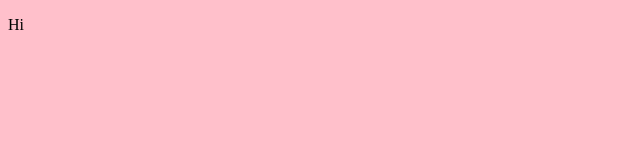
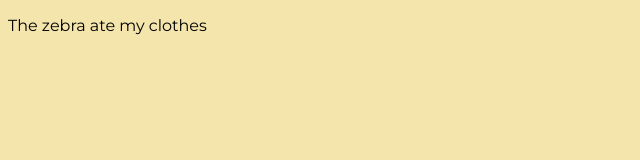
Before and after one commit to BiancaVid/BiancaVid.github.io, a plain HTML site: page index.html in a window 1280 px wide. Shown: the whole page, without its empty margins (0-640 px from the left). Drawn offline with Linux system fonts and the light colour scheme.

Commit message:
Change color and font

```diff
--- a/index.html
+++ b/index.html
@@ -2,10 +2,12 @@
 <html lang="en" dir="ltr">
   <head>
     <meta charset="utf-8">
+    <link href="https://fonts.googleapis.com/css2?family=Montserrat:ital,wght@0,400;0,700;1,400&display=swap" rel="stylesheet">
 
     <style>
       body {
-        background-color: pink;
+        background-color: #f3e5ab;
+        font-family: 'Montserrat', sans-serif;
       }
     </style>
 
@@ -13,7 +15,7 @@
 
   <body>
 
-<p> Hi</p>
+<p>The zebra ate my clothes</p>
 
   </body>
 
```
